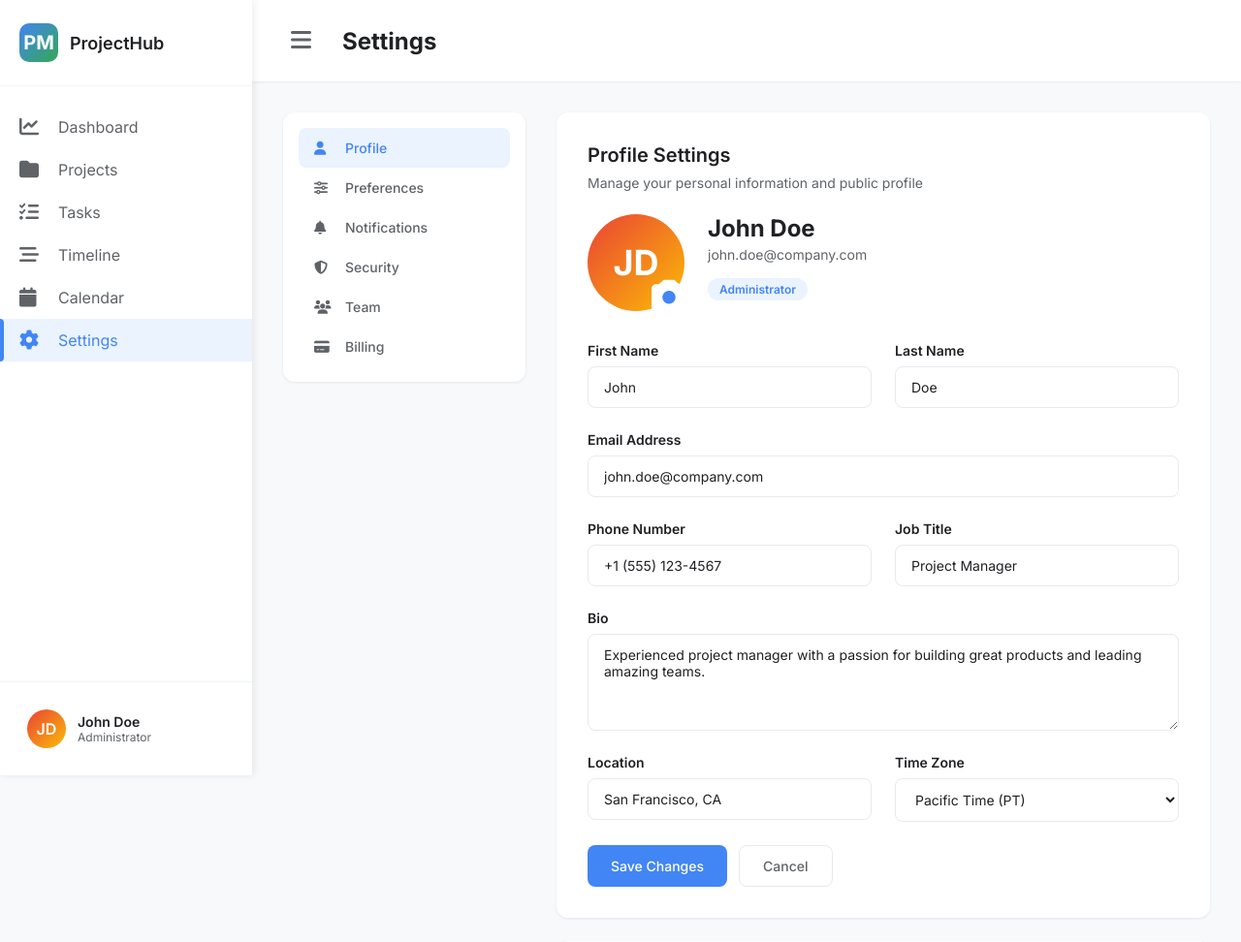
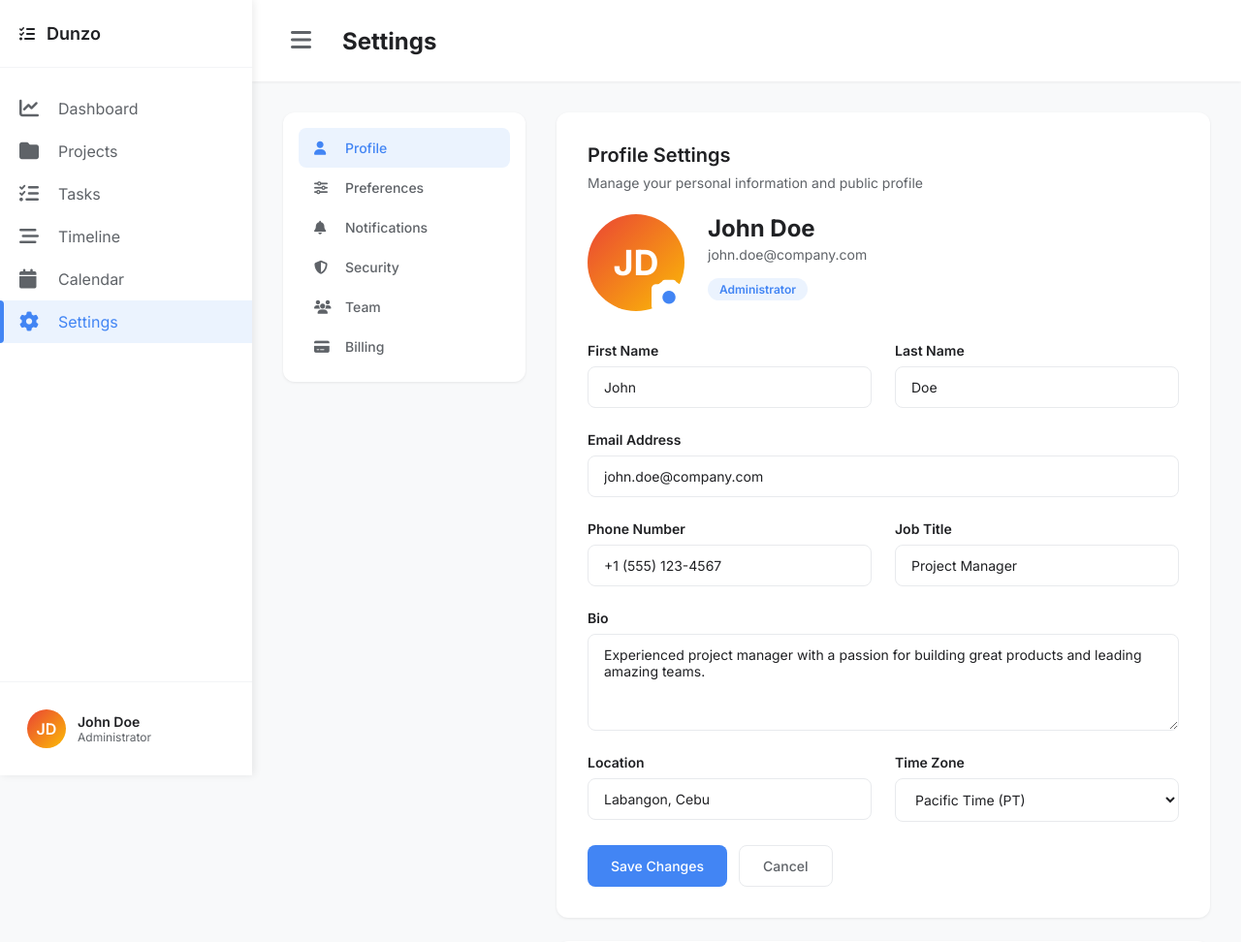
Before and after one commit to Libron-ChristianNeil/Dunzo_ProjectDB, a Django app: page /user/settings/ in a window 1280 px wide. Shown: the top 972 px of the page at 97% size. Run offline with Django 5.2, Linux system fonts and the light colour scheme.

Commit message:
updated html

```diff
--- a/dunzomanagement/calendarevent_app/templates/calendarevent_app/calendarevent_app.html
+++ b/dunzomanagement/calendarevent_app/templates/calendarevent_app/calendarevent_app.html
@@ -16,8 +16,8 @@
     <!-- Sidebar -->
     <div class="sidebar" id="sidebar">
         <div class="sidebar-header">
-            <div class="logo">PM</div>
-            <div class="logo-text">ProjectHub</div>
+            <i class="fas fa-tasks"></i>
+            <div class="logo-text">Dunzo</div>
         </div>
 
         <div class="nav-items">
--- a/dunzomanagement/dunzomanagement/settings.py
+++ b/dunzomanagement/dunzomanagement/settings.py
@@ -11,6 +11,9 @@ https://docs.djangoproject.com/en/5.2/ref/settings/
 """
 import os
 from pathlib import Path
+import pymysql
+pymysql.install_as_MySQLdb()
+
 
 # Build paths inside the project like this: BASE_DIR / 'subdir'.
 BASE_DIR = Path(__file__).resolve().parent.parent
@@ -83,7 +86,7 @@ DATABASES = {
         'ENGINE': 'django.db.backends.mysql',
         'NAME': 'dunzomanagement',
         'USER': 'root',
-        'PASSWORD': 'Ledonj@050605',
+        'PASSWORD': 'Qwerty@123',
         'HOST': '127.0.0.1',
         'PORT': '3306',
         'OPTIONS': {'init_command': "SET SQL_MODE='STRICT_TRANS_TABLES'"},
--- a/dunzomanagement/project_app/templates/project_app/project_app.html
+++ b/dunzomanagement/project_app/templates/project_app/project_app.html
@@ -13,8 +13,8 @@
     <!-- Sidebar -->
     <div class="sidebar" id="sidebar">
         <div class="sidebar-header">
-            <div class="logo">PM</div>
-            <div class="logo-text">ProjectHub</div>
+            <i class="fas fa-tasks"></i>
+            <div class="logo-text">Dunzo</div>
         </div>
 
         <div class="nav-items">
--- a/dunzomanagement/timeline_app/templates/timeline_app/timeline_app.html
+++ b/dunzomanagement/timeline_app/templates/timeline_app/timeline_app.html
@@ -13,8 +13,8 @@
     <!-- Sidebar -->
     <div class="sidebar" id="sidebar">
         <div class="sidebar-header">
-            <div class="logo">PM</div>
-            <div class="logo-text">ProjectHub</div>
+            <i class="fas fa-tasks"></i>
+            <div class="logo-text">Dunzo</div>
         </div>
 
         <div class="nav-items">
--- a/dunzomanagement/user_app/templates/user_app/settings.html
+++ b/dunzomanagement/user_app/templates/user_app/settings.html
@@ -13,8 +13,8 @@
     <!-- Sidebar -->
     <div class="sidebar" id="sidebar">
         <div class="sidebar-header">
-            <div class="logo">PM</div>
-            <div class="logo-text">ProjectHub</div>
+            <i class="fas fa-tasks"></i>
+            <div class="logo-text">Dunzo</div>
         </div>
 
         <div class="nav-items">
@@ -145,7 +145,7 @@
                             </div>
                             <div class="form-field">
                                 <label class="form-label">Location</label>
-                                <input type="text" class="form-input" value="San Francisco, CA">
+                                <input type="text" class="form-input" value="Labangon, Cebu">
                             </div>
                             <div class="form-field">
                                 <label class="form-label">Time Zone</label>
```
